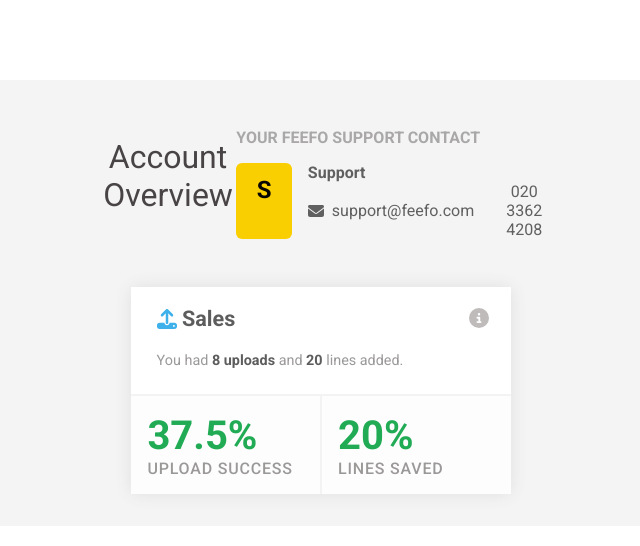
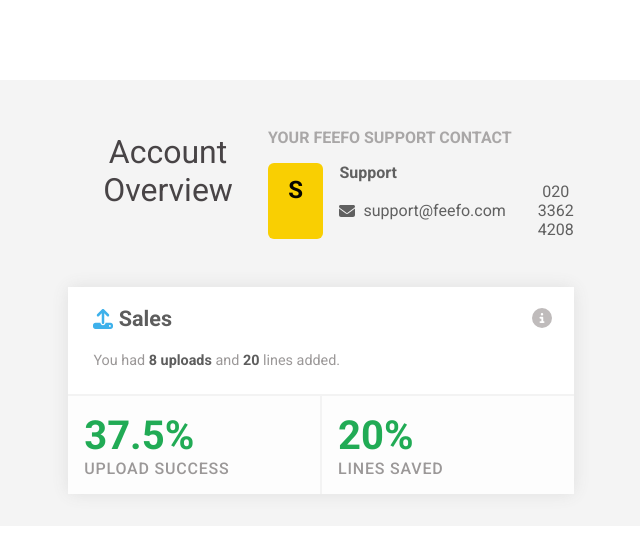
Before and after one commit to marlalain/two, a React (Create React App) app: page / in a window 1280 px wide. Shown: the top 546 px of the page, without its empty margins (319-959 px from the left). Built offline with nearby package versions, Linux system fonts and the light colour scheme.

Commit message:
refactor: removes element

```diff
--- a/src/components/account-overview/header/account-overview-header.tsx
+++ b/src/components/account-overview/header/account-overview-header.tsx
@@ -8,19 +8,8 @@
 	display: flex;
 	flex-direction: row;
 	justify-content: space-around;
-	width: 35%;
+	width: 40%;
 `;
-
-const HeaderLeft = styled.div`
-	display: flex;
-`;
-
-const HeaderRight = styled.div`
-	display: flex;
-	flex-direction: column;
-	justify-content: space-around;
-`;
-
 const Title = styled.h1`
 	color: #484446;
 	align-self: center;
@@ -91,10 +80,10 @@
 export const AccountOverviewHeader: React.FC<{ account: Account }> = ({ account }) => {
 	return (
 		<Header>
-			<HeaderLeft>
+			<div>
 				<Title>Account Overview</Title>
-			</HeaderLeft>
-			<HeaderRight>
+			</div>
+			<div>
 				<SupportContact>
 					<SupportContactHeader>Your Feefo Support Contact</SupportContactHeader>
 				</SupportContact>
@@ -116,7 +105,7 @@
 						</SupportProfileBottom>
 					</SupportProfileLeft>
 				</SupportProfile>
-			</HeaderRight>
+			</div>
 		</Header>
 	);
 };
--- a/src/components/account-overview/main/account-overview-main.tsx
+++ b/src/components/account-overview/main/account-overview-main.tsx
@@ -45,7 +45,7 @@
 	display: flex;
 	flex-direction: column;
 	box-shadow: 0 0 1em 0.05em #e1e1e1; // TODO needs to be whiter
-	width: 30%; // FIXME
+	width: 40%; // FIXME
 	border-radius: 0.5em;
 `;
 
```
